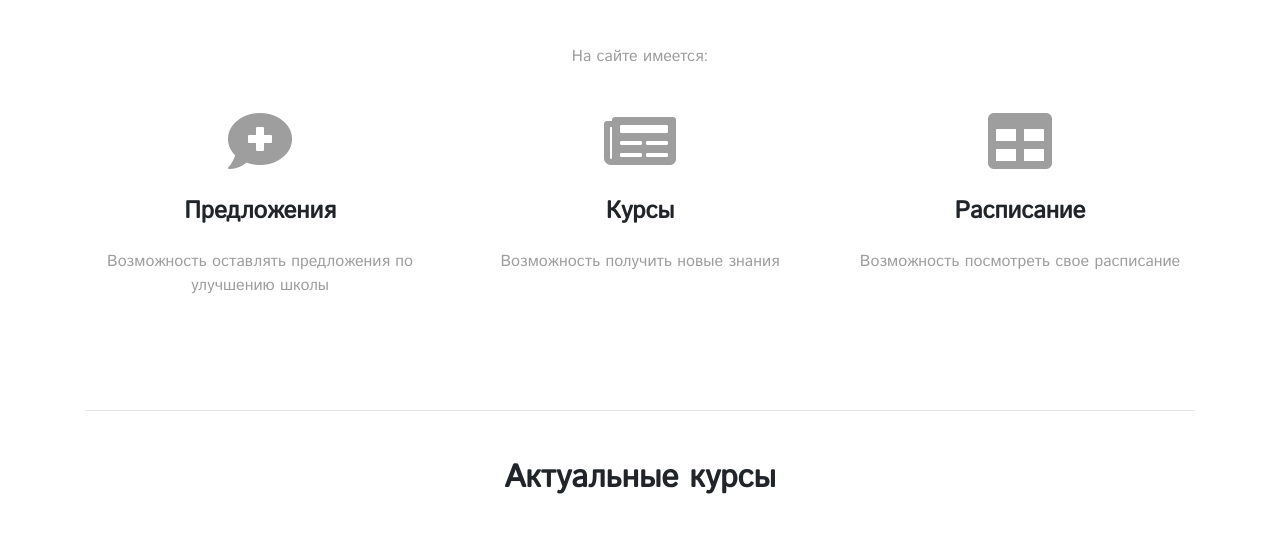
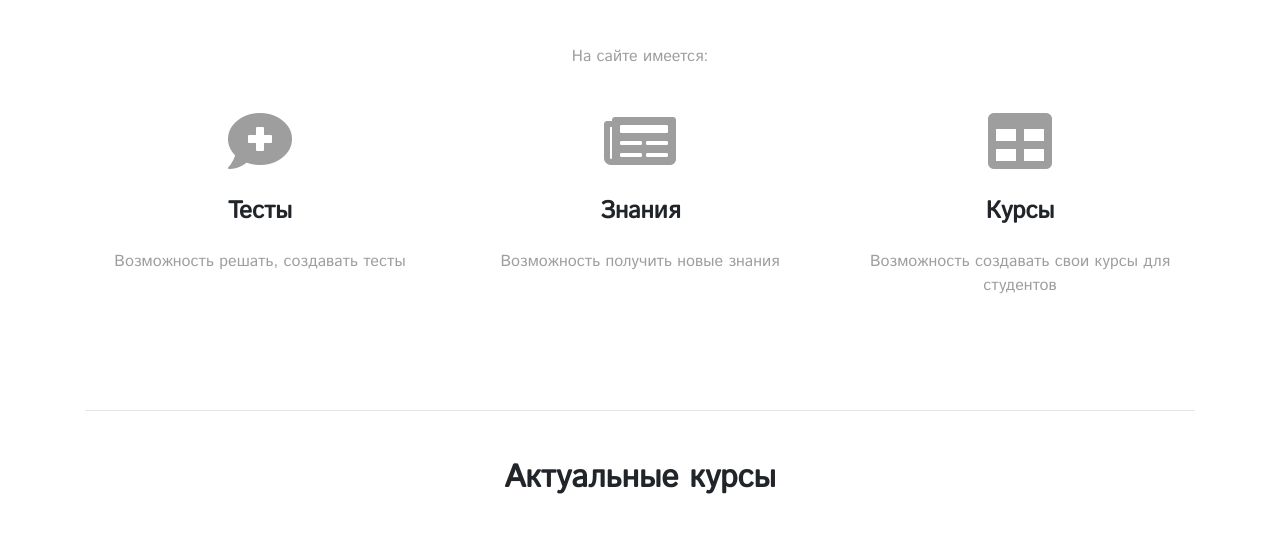
Before and after one commit to EminAliev/EducationalPortal, a Django app: page / in a window 1280 px wide. Shown: the part 889-1427 px from the top of the page. Run offline with Django 3.2, Linux system fonts and the light colour scheme; parts of the project's set-up code (start-up, migrations or seed data) failed here and were passed over; some libraries are stand-ins or nearby versions.

Commit message:
fix templates

```diff
--- a/templates/index.html
+++ b/templates/index.html
@@ -121,18 +121,18 @@
             <div class="row">
                 <div class="col-md-4 mb-5">
                     <i class="fa fa-comment-medical fa-4x grey-text"></i>
-                    <h4 class="my-4 font-weight-bold">Предложения</h4>
-                    <p class="grey-text">Возможность оставлять предложения по улучшению школы</p>
+                    <h4 class="my-4 font-weight-bold">Тесты</h4>
+                    <p class="grey-text">Возможность решать, создавать тесты</p>
                 </div>
                 <div class="col-md-4 mb-5">
                     <i class="fa fa-newspaper fa-4x grey-text"></i>
-                    <h4 class="my-4 font-weight-bold">Курсы</h4>
+                    <h4 class="my-4 font-weight-bold">Знания</h4>
                     <p class="grey-text">Возможность получить новые знания</p>
                 </div>
                 <div class="col-md-4 mb-5">
                     <i class="fa fa-table fa-4x grey-text"></i>
-                    <h4 class="my-4 font-weight-bold">Расписание</h4>
-                    <p class="grey-text">Возможность посмотреть свое расписание</p>
+                    <h4 class="my-4 font-weight-bold">Курсы</h4>
+                    <p class="grey-text">Возможность создавать свои курсы для студентов</p>
                 </div>
             </div>
         </section>
@@ -195,10 +195,10 @@
                     </div>
                 </div>
             </div>
-            <big class="font-weight-bold ">Перейти к всем статьям</big>
+            <big class="font-weight-bold ">Перейти к всем курсам</big>
             <form>
                 <input type="button" class="btn btn-primary btn-lg" value="Перейти"
-                       onClick='location.href="posts.html"'>
+                       onClick='location.href="{% url 'courses_all' %}"'>
             </form>
         </section>
     </div>
```
